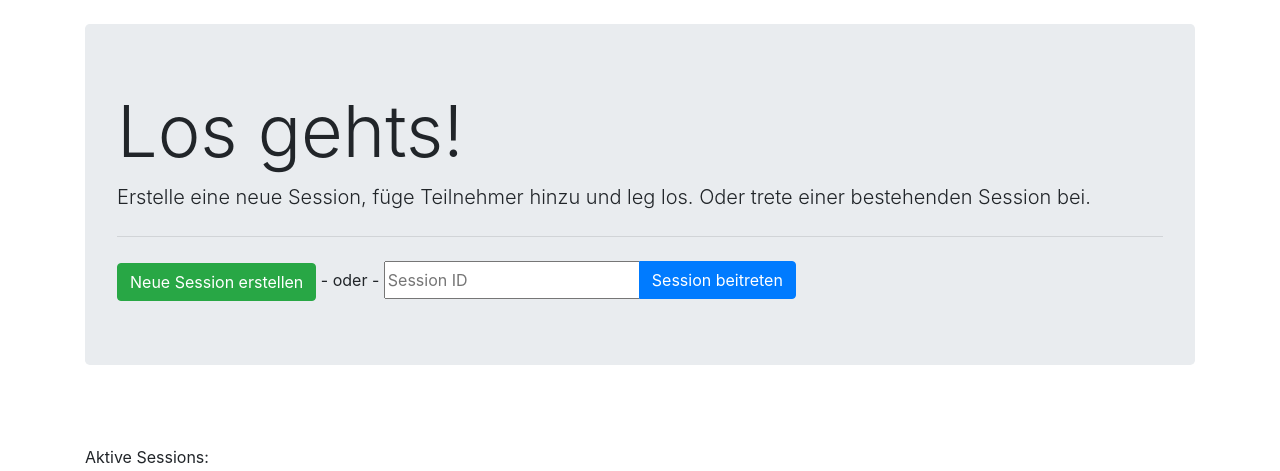
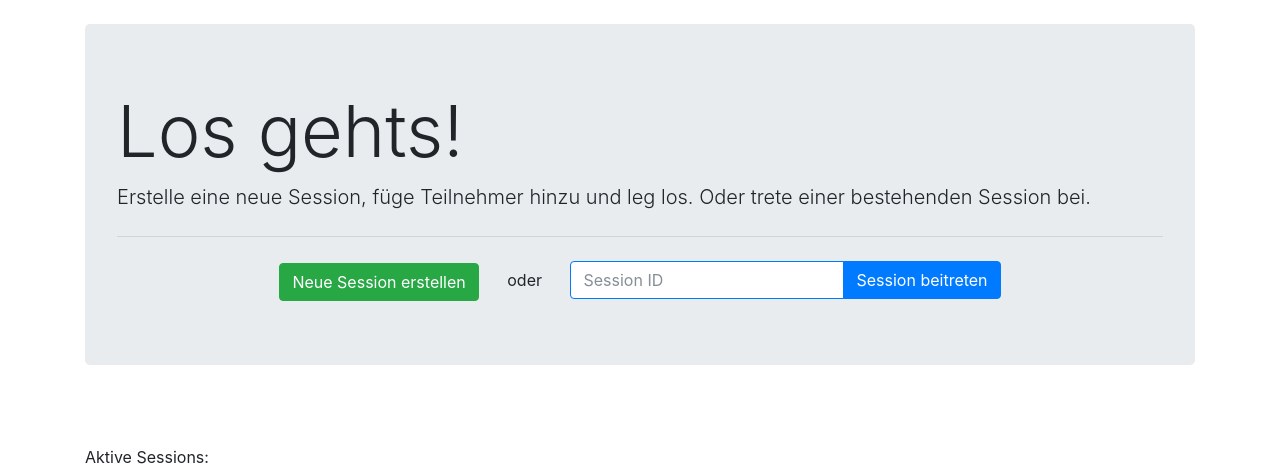
Before and after one commit to visualJ/smartdice, a Django app: page /webapp/ in a window 1280 px wide. Shown: the part 58-529 px from the top of the page. Run offline with Django 3.2, Linux system fonts and the light colour scheme; data that the repository does not hold is empty; some libraries are stand-ins or nearby versions.

Commit message:
Styling fixes

```diff
--- a/webapp/templates/webapp/index.html
+++ b/webapp/templates/webapp/index.html
@@ -10,13 +10,15 @@
             <p class="lead">Erstelle eine neue Session, füge Teilnehmer hinzu und leg los. Oder trete einer
                 bestehenden Session bei.</p>
             <hr class="my-4">
+            <div class="text-center w-100">
                 <form action="{%url 'newsession' %}" method="post">
                     <button type="submit" class="btn btn-success">Neue Session erstellen</button>
                 </form>
-            - oder -
+                <span class="px-4">oder</span>
                 <form action="{%url 'session' %}" method="post">
                     <div class="input-group">
-                    <input type="text" name="sessionid" placeholder="Session ID">
+                        <input type="text" name="sessionid" placeholder="Session ID"
+                               class="form-control border border-primary">
                         <span class="input-group-btn">
                         <button type="submit" class="btn btn-primary">Session beitreten</button>
                     </span>
@@ -25,6 +27,7 @@
             </div>
         </div>
     </div>
+</div>
 <br><br>
 Aktive Sessions: <br>
 {{sessions}}
--- a/webapp/templates/webapp/session.html
+++ b/webapp/templates/webapp/session.html
@@ -47,7 +47,7 @@
             <li class="list-group-item">
                 <form action="{%url 'adduser' %}" method="post" class="w-100">
                     <div class="input-group">
-                        <input type="text" name="username" class="w-100">
+                        <input type="text" name="username" class="w-100 form-control">
                         <span class="input-group-btn">
                             <button type="submit" class="btn btn-success">+</button>
                         </span>
```
Lines whose indentation alone changed are shown as unchanged.
